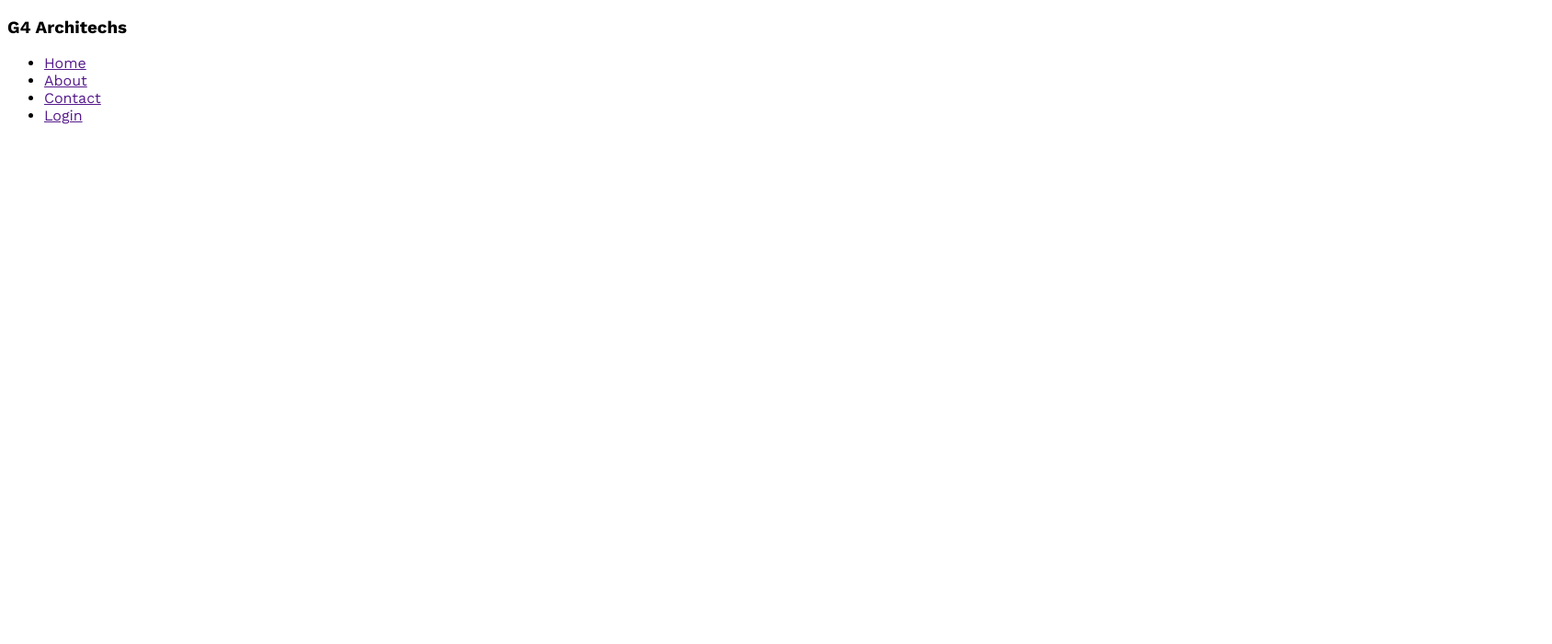
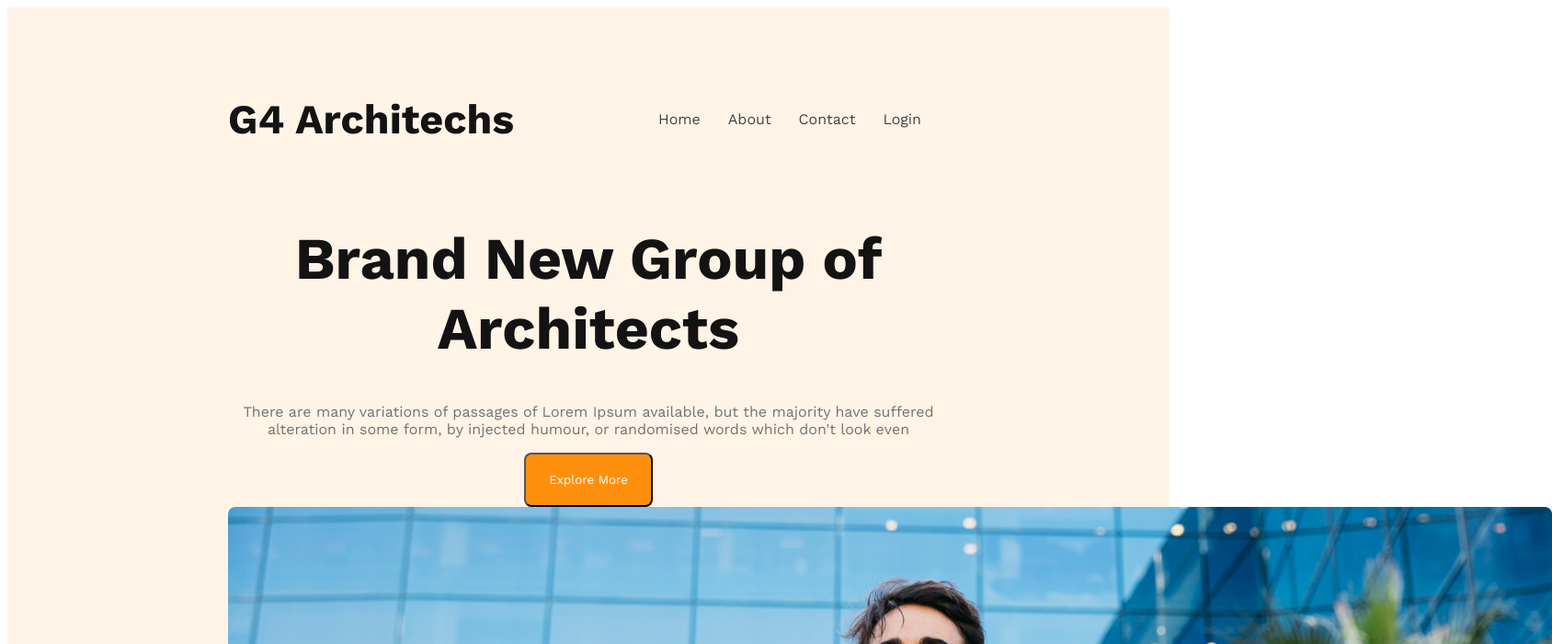
Before and after one commit to hasibulhussen007/g4-architects, a plain HTML site: page index.html in a window 1280 px wide. Shown: the top 700 px of the page at 92% size, 1688 px wide, since content can reach past the window. Drawn offline with nearby package versions, Linux system fonts and the light colour scheme.

Commit message:
added banner

```diff
--- a/index.html
+++ b/index.html
@@ -9,7 +9,7 @@
 <body>
     <header>
         <nav>
-            <h3>G4 Architechs</h3>
+            <h3 class="nav-title">G4 Architechs</h3>
             <ul>
                 <li><a href="">Home</a></li>
                 <li><a href="">About</a></li>
@@ -17,6 +17,14 @@
                 <li><a href="">Login</a></li>
             </ul>
         </nav>
+        <div>
+            <div class="banner-content">
+                <h1 class="banner-title">Brand New Group of Architects</h1>
+                <p class="banner-description">There are many variations of passages of Lorem Ipsum available, but the majority have suffered alteration in some form, by injected humour, or randomised words which don't look even</p>
+                <button class="btn-primary">Explore More</button>
+            </div>
+            <img src="images/banner.png" alt="">
+        </div>
     </header>
     <main>
 
--- a/style/architech.css
+++ b/style/architech.css
@@ -4,3 +4,51 @@
     font-family: 'Open Sans', sans-serif;
     font-family: 'Work Sans', sans-serif;
 }
+.btn-primary{
+    border-radius: 8px;
+    color: #fff;
+    background-color: #FF900E;
+    padding: 20px 25px;
+}
+/* header style */
+header{
+    background: rgba(255, 144, 14, 0.10);
+    padding: 50px 240px;
+}
+nav{
+    display: flex;
+    justify-content: space-between;
+    align-items: center;
+}
+.nav-title{
+    font-size: 2.8rem;
+    font-weight: 800px;
+    color: #131313;
+}
+nav > ul{
+    display: flex;
+}
+nav li{
+    list-style: none;
+    margin-right: 30px;
+    font-weight: 500;
+    font-size: 1rem;
+}
+nav li a{
+    text-decoration: none;
+    color: #424243;
+}
+/* banner style */
+.banner-content{
+    max-width: 800px;
+    text-align: center;
+    margin: 0 auto;
+}
+.banner-title{
+    font-size: 4rem;
+    font-weight: 700;
+    color: #131313;
+}
+.banner-description{
+    color: #727272;
+}
```
